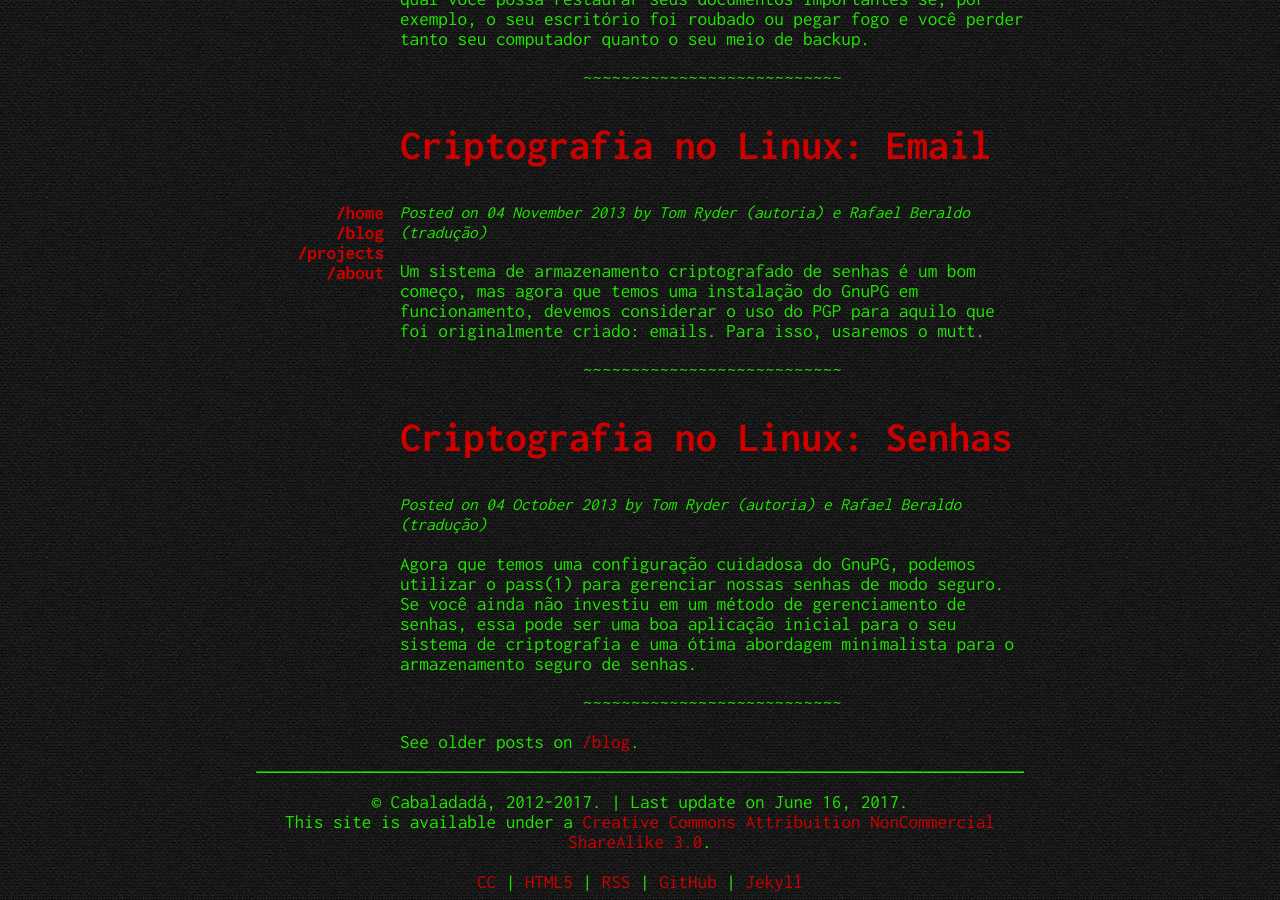
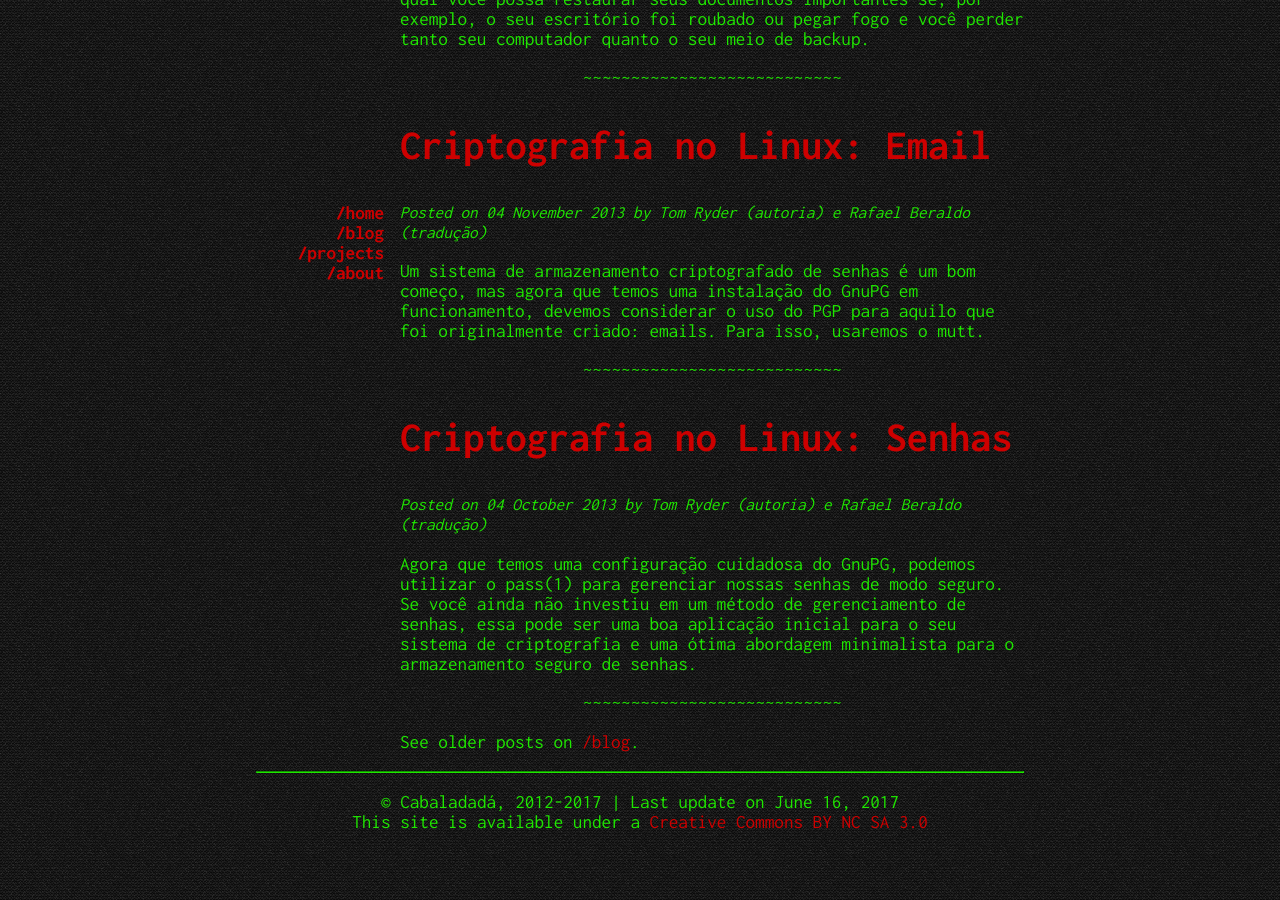
Before and after one commit to rberaldo/cabaladada, a Jekyll site: the page built from index.html, in a window 1280 px wide and 900 px high, scrolled down 2042 px. Built offline with Jekyll 4.4.1, drawn with Linux system fonts in a browser that asks for light colours; Markdown is read by kramdown in place of the engine named in the settings.

Commit message:
Simplifica o footer

```diff
--- a/_includes/footer.html
+++ b/_includes/footer.html
@@ -1,11 +1,2 @@
 <hr />
-<p>&copy; Cabaladadá, 2012-2017. | Last update on {{ site.time | date: "%B %d, %Y" }}.</br>
-This site is available under a <a
-  href="http://creativecommons.org/licenses/by-nc-sa/3.0/">Creative Commons
-  Attribuition NonCommercial ShareAlike 3.0</a>.</p>
-
-<a href="http://creativecommons.org/licenses/by-nc-sa/3.0/">CC</a> |
-<a href="http://validator.w3.org/check?uri=http%3A%2F%2Fwww.cabaladada.org%2F">HTML5</a> |
-<a href="/rss.xml">RSS</a> |
-<a href="https://github.com/rberaldo/cabaladada">GitHub</a> |
-<a href="http://jekyllrb.com/">Jekyll</a>
+<p>&copy; Cabaladadá, 2012-2017 | Last update on {{ site.time | date: "%B %d, %Y" }}</br> This site is available under a <a href="http://creativecommons.org/licenses/by-nc-sa/3.0/">Creative Commons BY NC SA 3.0</a></p>
```
